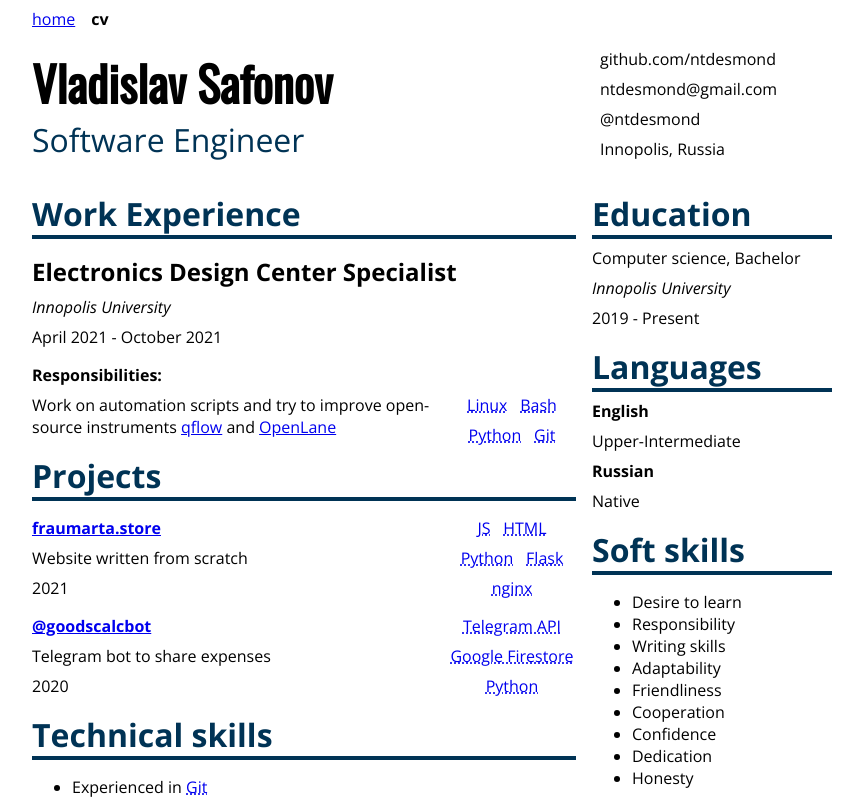
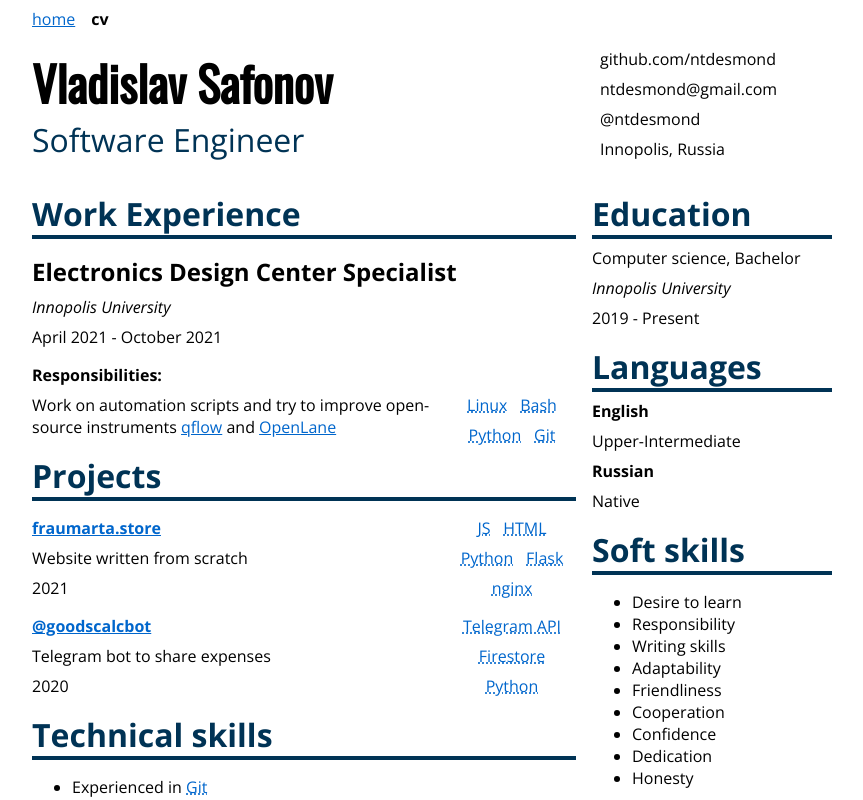
Before and after one commit to ntdesmond/ntdesmond.github.io, a React app: page /#/cv in a window 1280 px wide. Shown: the top 800 px of the page, without its empty margins (208-1071 px from the left). Built offline with nearby package versions, Linux system fonts and the light colour scheme.

Commit message:
Style links and tags properly

```diff
--- a/src/index.css
+++ b/src/index.css
@@ -1,5 +1,5 @@
-@import url("https://fonts.googleapis.com/css2?family=Fira+Code:wght@400;700&family=Open+Sans:ital,wght@0,400;0,700;1,400;1,700&display=swap");
-@import url("https://fonts.googleapis.com/css2?family=Oswald&text=Vladislav+Safonov&display=swap");
+@import url('https://fonts.googleapis.com/css2?family=Fira+Code:wght@400;700&family=Open+Sans:ital,wght@0,400;0,700;1,400;1,700&display=swap');
+@import url('https://fonts.googleapis.com/css2?family=Oswald&text=Vladislav+Safonov&display=swap');
 
 html,
 body {
@@ -9,10 +9,15 @@ body {
 body,
 button,
 input {
-  font-family: "Open Sans", Arial, Helvetica, sans-serif;
+  font-family: 'Open Sans', Arial, Helvetica, sans-serif;
 }
 
 code,
 pre {
-  font-family: "Fira Code", "Courier New", Courier, monospace;
+  font-family: 'Fira Code', 'Courier New', Courier, monospace;
 }
+
+a,
+a:visited {
+  color: #0066cc;
+}
--- a/src/pages/cv/CV.tsx
+++ b/src/pages/cv/CV.tsx
@@ -90,7 +90,7 @@ const CV = () => (
             href="https://t.me/goodscalcbot"
             description="Telegram bot to share expenses"
             period="2020"
-            tags={['Telegram API', 'Google Firestore', 'Python']}
+            tags={['Telegram API', 'Firestore', 'Python']}
           />
         </Section>
         <Section title="Technical skills">
--- a/src/pages/cv/components/tags/Tag.tsx
+++ b/src/pages/cv/components/tags/Tag.tsx
@@ -9,8 +9,9 @@ const StyledTag = styled(Link)`
 const StyledSelectedTag = styled(StyledTag)`
   > span {
     background-color: #ff5;
+    color: #001155;
+    font-weight: bold;
   }
-  font-weight: bold;
 `;
 
 const Tag = (props: { slug: string; name?: string }) => {
```
